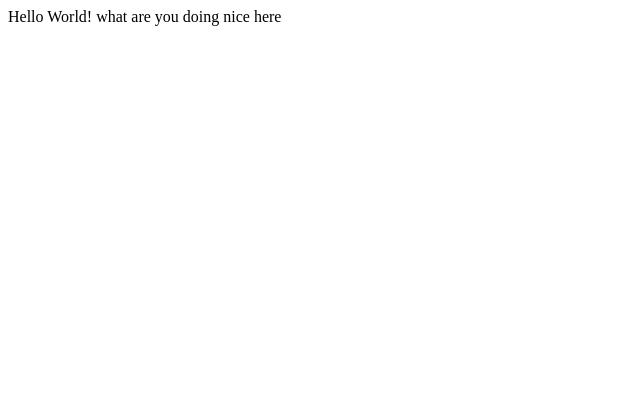
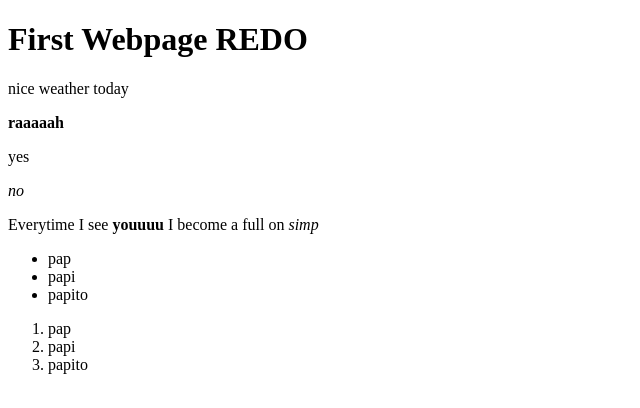
Before and after one commit to andrewnms/devWebb, a plain HTML site: page html-boilerplate/index.html in a window 1280 px wide. Shown: the whole page, without its empty margins (0-640 px from the left). Drawn offline with Linux system fonts and the light colour scheme.

Commit message:
Added lists and text manipulation

```diff
--- a/html-boilerplate/index.html
+++ b/html-boilerplate/index.html
@@ -10,7 +10,32 @@
     <!--Browser tab = TITLE-->
     <title>First Webpage REDO</title>
     <body>
-      Hello World! what are you doing nice here
+      <!--header, for header. does 1-6-->
+      <h1>First Webpage REDO</h1>
+      <!--Paragraph, for splitting body text-->
+      <p>nice weather today</p>
+      <!--for bold text-->
+      <strong>raaaaah</strong>
+      <p>yes</p>
+      <!--Em, for emphasis. Italic lol-->
+      <em>no</em>
+      <!--mixed use-->
+      <p>
+        Everytime I see <strong>youuuu</strong> I become a full on <em>simp</em>
+      </p>
+      <!--Unordered list or bullet-->
+      <ul>
+        <!--li for list item-->
+        <li>pap</li>
+        <li>papi</li>
+        <li>papito</li>
+      </ul>
+      <!--Ordered aka numbered-->
+      <ol>
+        <li>pap</li>
+        <li>papi</li>
+        <li>papito</li>
+      </ol>
     </body>
   </head>
 </html>
```
